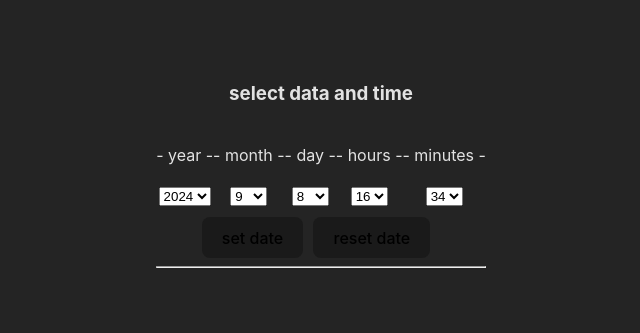
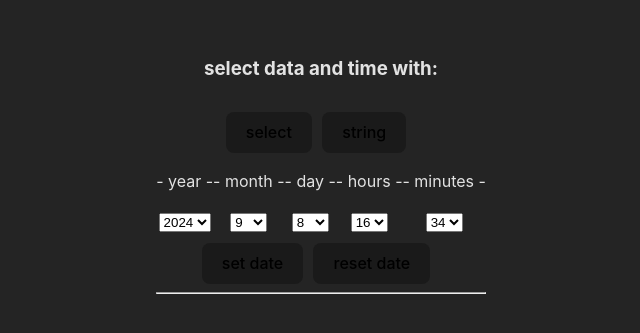
Before and after one commit to ZagSerSan/custom-developing_real-time, a React (Vite) app: page / in a window 1280 px wide. Shown: the part 231-564 px from the top of the page, without its empty margins (319-959 px from the left). Built offline with nearby package versions, Linux system fonts and the light colour scheme.

Commit message:
upd todo

```diff
--- a/src/components/Select.jsx
+++ b/src/components/Select.jsx
@@ -7,6 +7,7 @@ import { getCurrDate } from '../utils/getCurrDate'
 
 // todo idea - проверка и реал новых идей
   //? откл/вкл выбора минут или установить стандартное фикс знач, наприм 00 или 59 мин
+  //* переключения способа выбора даты: селекты или строка
 
 const Select = () => {
   const { endDate, setEndDate, resetEndDate } = dateStore()
@@ -155,7 +156,12 @@ const Select = () => {
 
   return (
     <div className='select'>
-      <h3>select data and time</h3>
+      <h3>select data and time with:</h3>
+
+      <div>
+        <button>select</button>
+        <button>string</button>
+      </div>
 
       <div className='select__wrapper'>
         {Object.keys(initialDate).map(key => (
```
